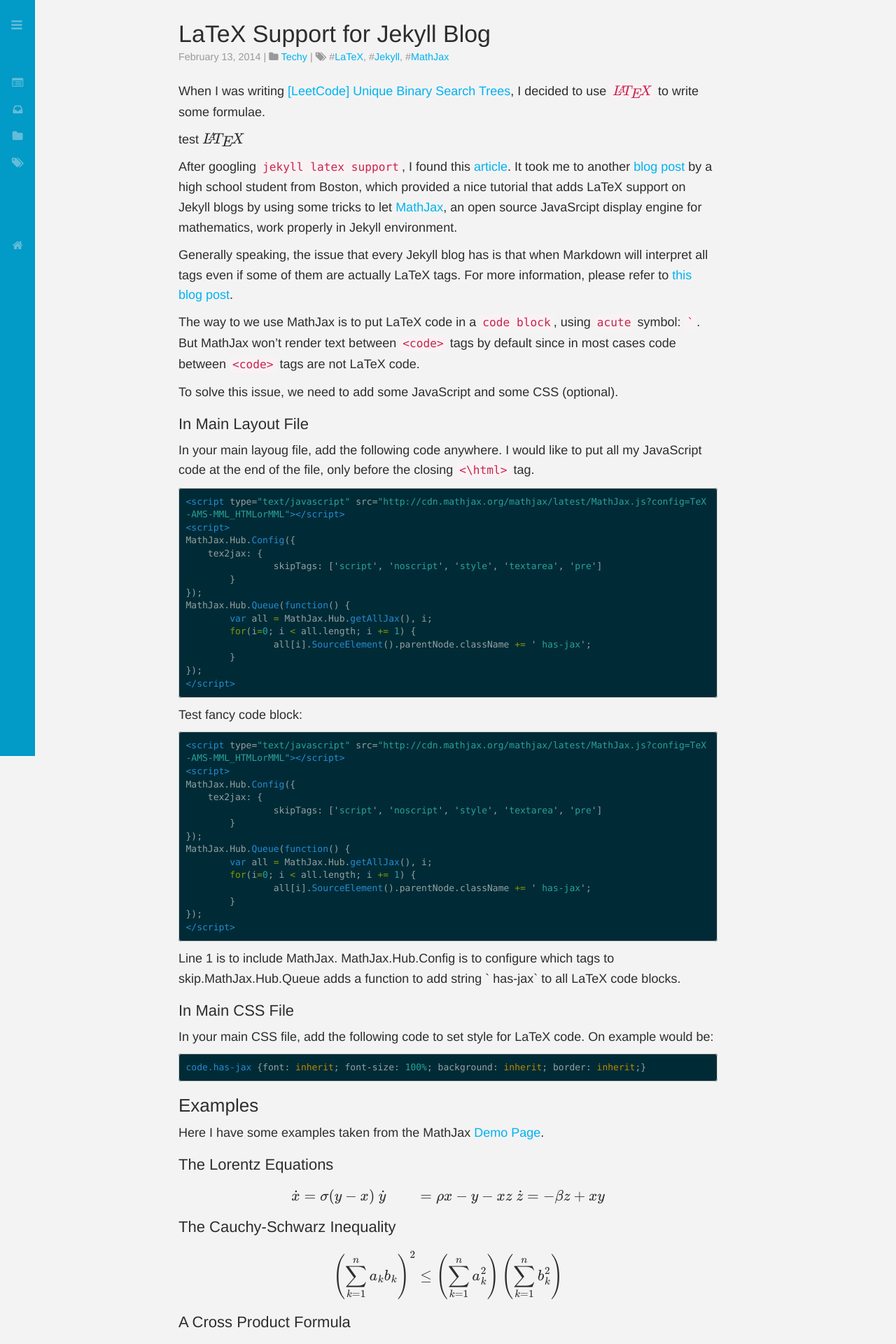
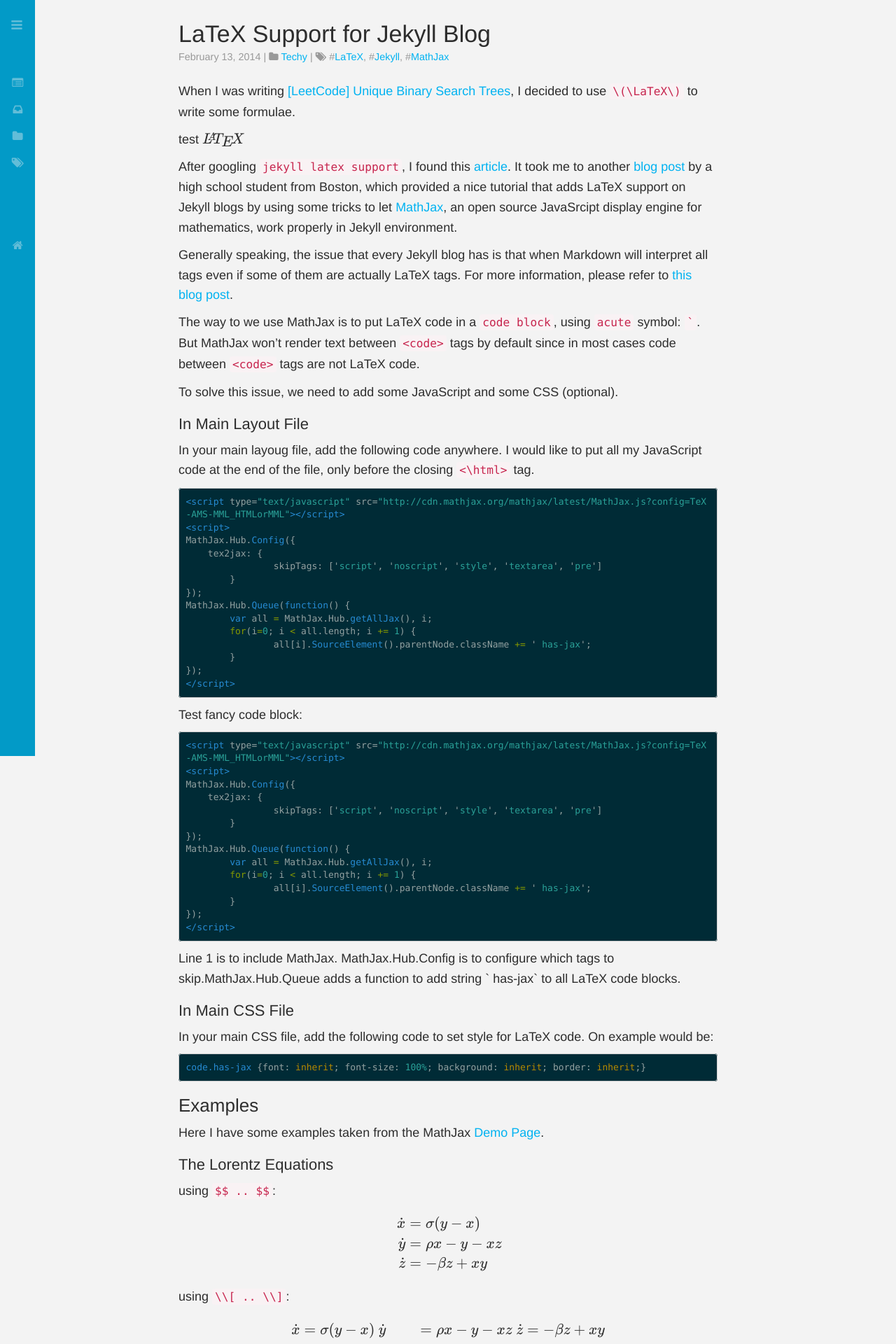
Before and after one commit to joysword/joysword.github.io, a Jekyll site: the page built from _posts/2014-02-13-latex_support_for_jekyll_blog.md, in a window 1280 px wide. Shown: the top 1920 px of the page at 70% size. Built offline with Jekyll 4.4.1, drawn with Linux system fonts in a browser that asks for light colours; nearby versions of some CDN libraries; Markdown is read by kramdown in place of the engine named in the settings; formulas are drawn with MathJax 3; comment, search, counter and statistics services are not loaded; some of the changed text lies outside the part shown.

Commit message:
testing without extra scripts

```diff
--- a/_layouts/layout.html
+++ b/_layouts/layout.html
@@ -33,7 +33,7 @@
   <script src="/js/main.js"></script>
   <!-- MathJax Section -->
   <script src="http://cdn.mathjax.org/mathjax/latest/MathJax.js?config=TeX-AMS-MML_HTMLorMML"></script>
-  <script>
+  <!--<script>
     MathJax.Hub.Config({
         tex2jax: {
             skipTags: ['script', 'noscript', 'style', 'textarea', 'pre']
@@ -45,5 +45,5 @@
             all[i].SourceElement().parentNode.className += ' has-jax';
         }
     });
-  </script>
+  </script>-->
 </html>
--- a/_posts/2014-02-13-latex_support_for_jekyll_blog.md
+++ b/_posts/2014-02-13-latex_support_for_jekyll_blog.md
@@ -74,6 +74,18 @@
 
 #### The Lorentz Equations
 
+using `$$ .. $$`:
+
+$$
+\begin{aligned}
+\dot{x} & = \sigma(y-x) \\\
+\dot{y} & = \rho x - y - xz \\\
+\dot{z} & = -\beta z + xy
+\end{aligned}
+$$
+
+using `\\[ .. \\]`:
+
 \\[
 \begin{aligned}
 \dot{x} & = \sigma(y-x) \\\
@@ -82,6 +94,23 @@
 \end{aligned}
 \\]
 
+using `` `\[ .. \]` ``:
+
+`
+\[
+\begin{aligned}
+\dot{x} & = \sigma(y-x) \\\
+\dot{y} & = \rho x - y - xz \\\
+\dot{z} & = -\beta z + xy
+\end{aligned}
+\]
+`
+
+using `$ .. $`: $\sum$
+
+using `\\( .. \\)`: \\(\sum\\)
+
+using `` `\( .. \)` ``: `\(\sum\)`
 
 #### The Cauchy-Schwarz Inequality
 
--- a/css/style.css
+++ b/css/style.css
@@ -633,7 +633,7 @@
 }
 
 /* MathJax */
-code.has-jax {font: inherit; font-size: 90%; background: inherit; border: inherit; color: inherit;}
+/* code.has-jax {font: inherit; font-size: 90%; background: inherit; border: inherit; color: inherit;} */
 
 article table {
   border-collapse: collapse;
```
